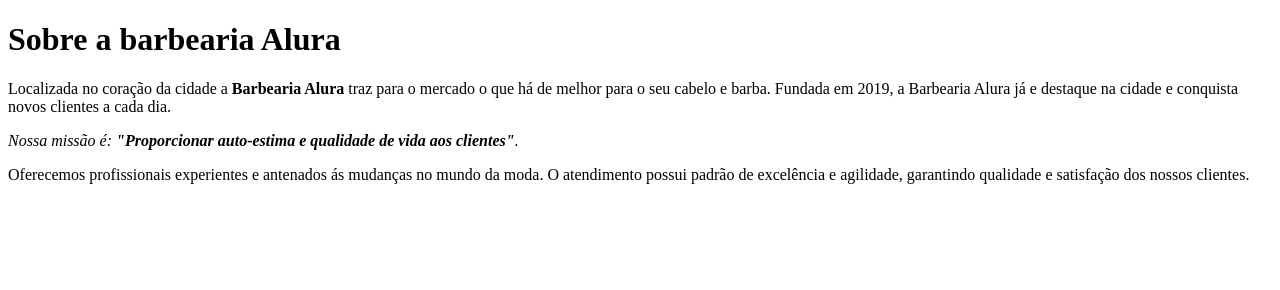
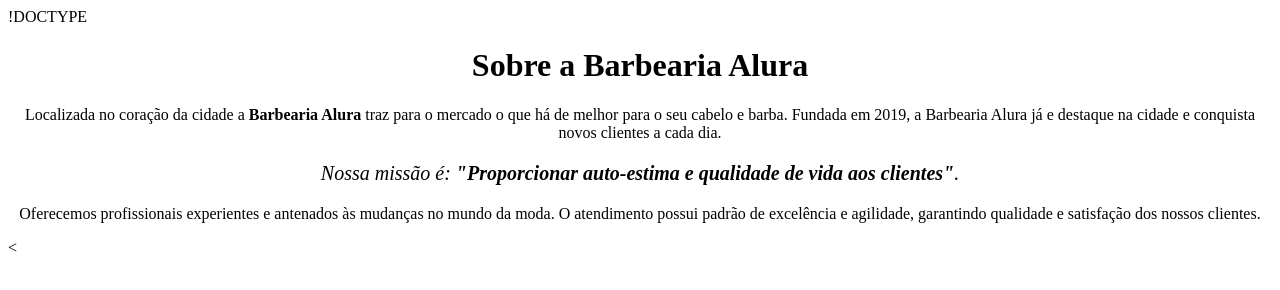
Before and after one commit to gihh30/criandomeuprimeirosite, a plain HTML site: page index.html in a window 1280 px wide. Drawn offline with Linux system fonts and the light colour scheme.

Commit message:
correção

```diff
--- a/index.html
+++ b/index.html
@@ -1,11 +1,6 @@
-<!DOCTYPE html>
-<html>
-<H1>Sobre a barbearia Alura</H1>
-
-<p>Localizada no coração da cidade a <strong>Barbearia Alura</strong> traz para o mercado o que há de melhor para o seu cabelo e barba. Fundada em 2019, a Barbearia Alura já e destaque na cidade e conquista novos clientes a cada dia.</p>
-
-<p><em>Nossa missão é:  <strong>"Proporcionar auto-estima e qualidade de vida aos clientes"</strong>.</em><p>
-
-<p>Oferecemos profissionais experientes e antenados ás mudanças no mundo da moda.
-O atendimento possui padrão de excelência e agilidade, garantindo qualidade e satisfação dos nossos clientes.</p>
-<html>
+!DOCTYPE
+<html lang="pt-br">
+     <head>
+         <meta charset="UTF-8">
+          <title>Barbearia Alura</title>
+           <style> p { text-align: center } </style> </head> <body> <h1 style="text-align: center">Sobre a Barbearia Alura</h1> <p style="text-align: center">Localizada no coração da cidade a <strong> Barbearia Alura</strong> traz para o mercado o que há de melhor para o seu cabelo e barba. Fundada em 2019, a Barbearia Alura já e destaque na cidade e conquista novos clientes a cada dia.</p> <p style="font-Size: 20px; text-align: center"><em>Nossa missão é: <strong>"Proporcionar auto-estima e qualidade de vida aos clientes"</strong>.</em></p> <p style="text-align: center">Oferecemos profissionais experientes e antenados às mudanças no mundo da moda. O atendimento possui padrão de excelência e agilidade, garantindo qualidade e satisfação dos nossos clientes.</p> </body> </html><
```
